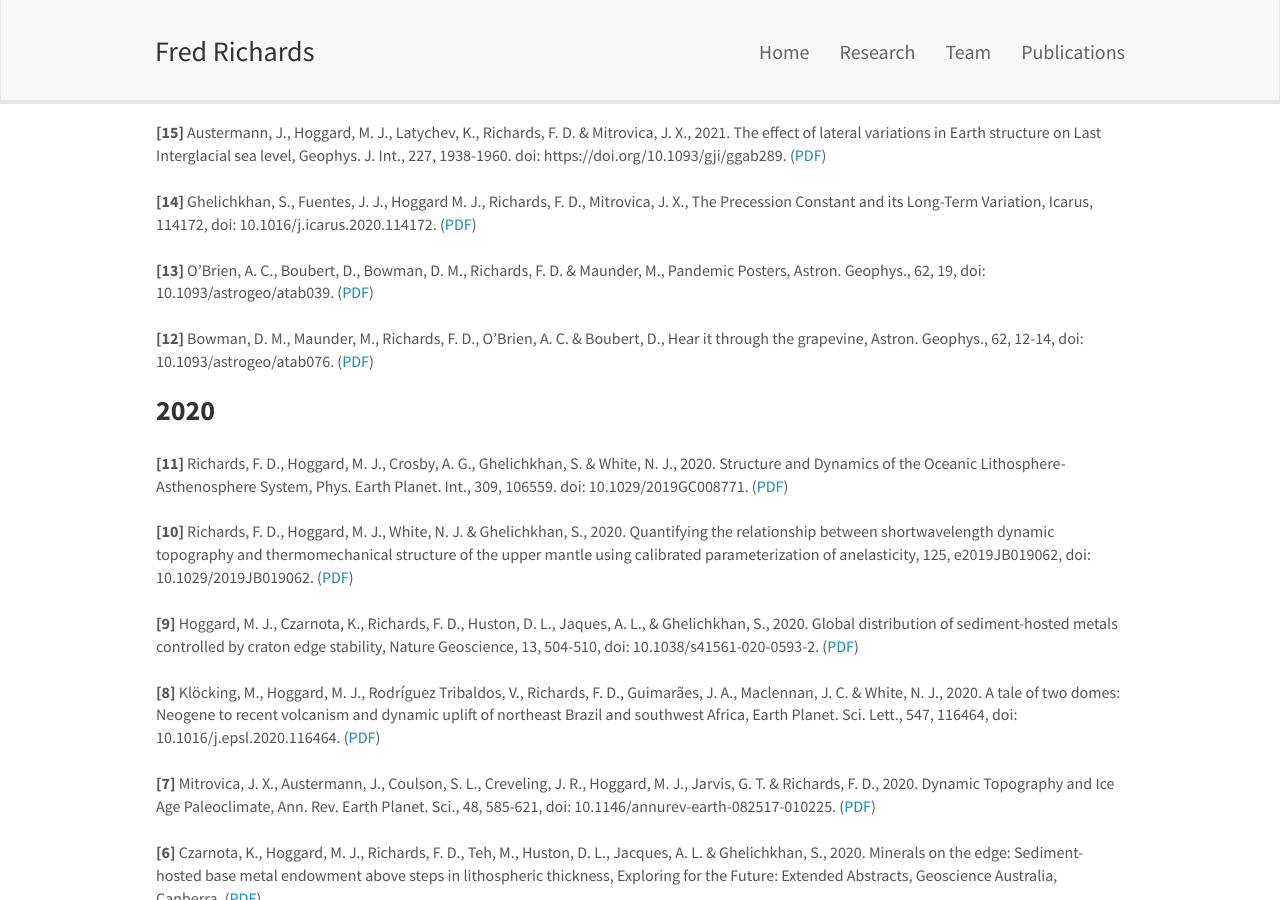
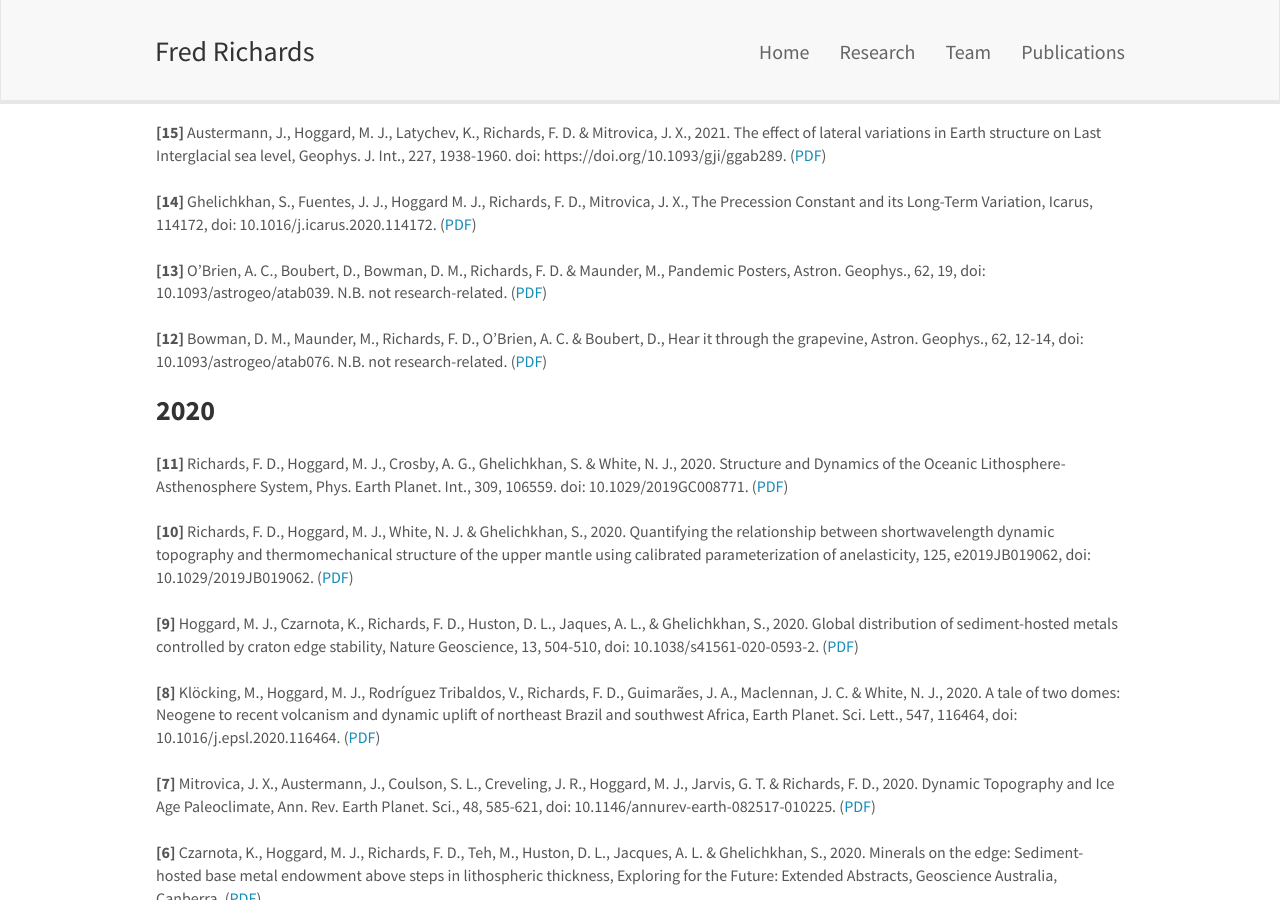
Before and after one commit to freddrichards/freddrichards.github.io, a Jekyll site: the page built from _pages/publications.md, in a window 1280 px wide and 900 px high, scrolled down 364 px. Built offline with Jekyll 4.4.1, drawn with Linux system fonts in a browser that asks for light colours; nearby versions of some CDN libraries.

Commit message:
Update publications.md

```diff
--- a/_pages/publications.md
+++ b/_pages/publications.md
@@ -32,11 +32,11 @@ permalink: /publications/
 </p>
 
 <p style="padding-top:12px">
-**[13]**  O'Brien, A. C., Boubert, D., Bowman, D. M., Richards, F. D. & Maunder, M., Pandemic Posters, Astron. Geophys., 62, 19, doi: 10.1093/astrogeo/atab039. ([PDF](/documents/papers/obrien_etal_2021_astrongeophys.pdf))
+**[13]**  O'Brien, A. C., Boubert, D., Bowman, D. M., Richards, F. D. & Maunder, M., Pandemic Posters, Astron. Geophys., 62, 19, doi: 10.1093/astrogeo/atab039. N.B. not research-related. ([PDF](/documents/papers/obrien_etal_2021_astrongeophys.pdf))
 </p>
 
 <p style="padding-top:12px">
-**[12]**  Bowman, D. M., Maunder, M., Richards, F. D., O'Brien, A. C. & Boubert, D., Hear it through the grapevine, Astron. Geophys., 62, 12-14, doi: 10.1093/astrogeo/atab076. ([PDF](/documents/papers/bowman_etal_2021_astrongeophys.pdf))
+**[12]**  Bowman, D. M., Maunder, M., Richards, F. D., O'Brien, A. C. & Boubert, D., Hear it through the grapevine, Astron. Geophys., 62, 12-14, doi: 10.1093/astrogeo/atab076. N.B. not research-related. ([PDF](/documents/papers/bowman_etal_2021_astrongeophys.pdf))
 </p>
 
 <h3 style="font-weight: bold">2020</h3>
```
